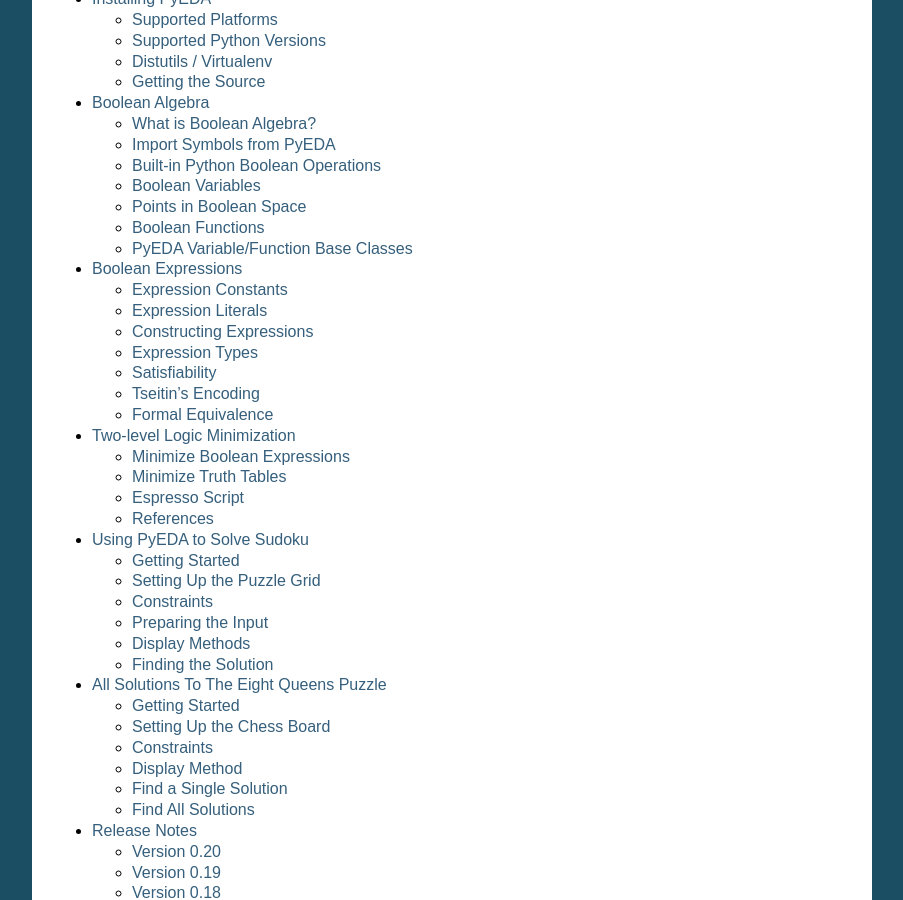
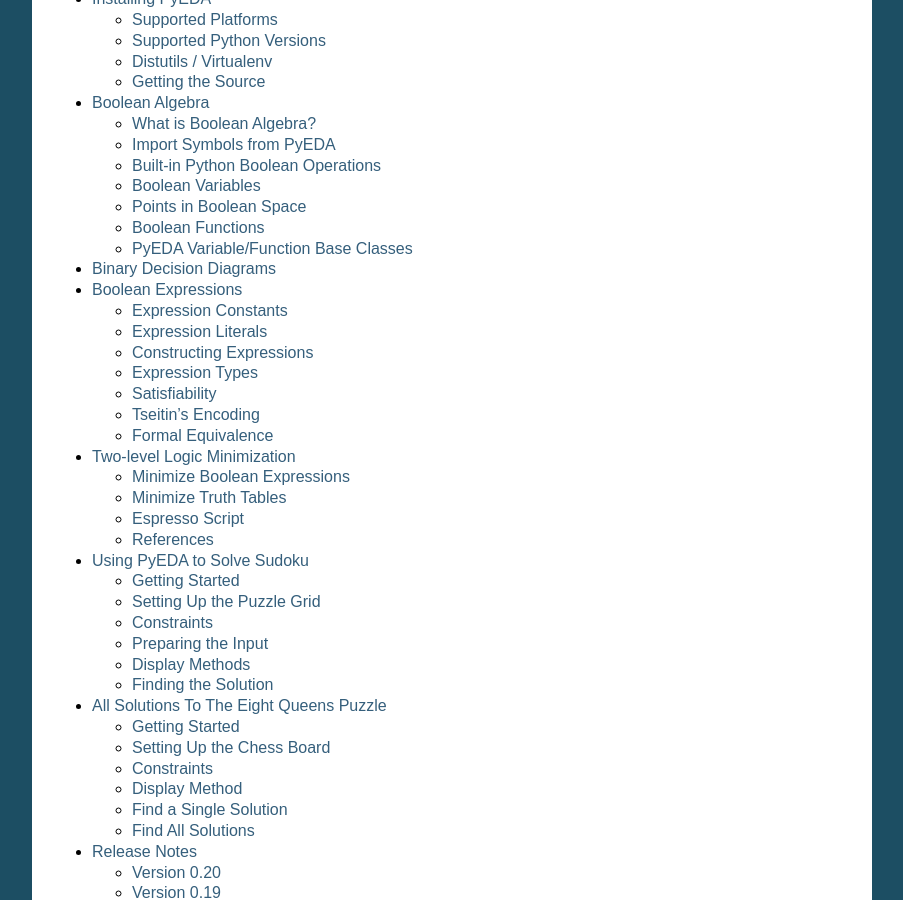
Before and after one commit to cjdrake/pyeda, a Sphinx documentation site: the page built from doc/source/index.rst, in a window 1280 px wide and 900 px high, scrolled down 698 px. Shown: the whole window, without its empty margins (198-1101 px from the left). Built offline with Sphinx 7.4.7, drawn with Linux system fonts in a browser that asks for light colours.

Commit message:
Add empty BDD chapter to docs

```diff
--- /dev/null
+++ b/doc/source/bdd.rst
@@ -0,0 +1,5 @@
+.. _bdd:
+
+****************************
+  Binary Decision Diagrams
+****************************
--- a/doc/source/index.rst
+++ b/doc/source/index.rst
@@ -38,6 +38,7 @@
    overview.rst
    install.rst
    boolalg.rst
+   bdd.rst
    expr.rst
    2llm.rst
    sudoku.rst
```
